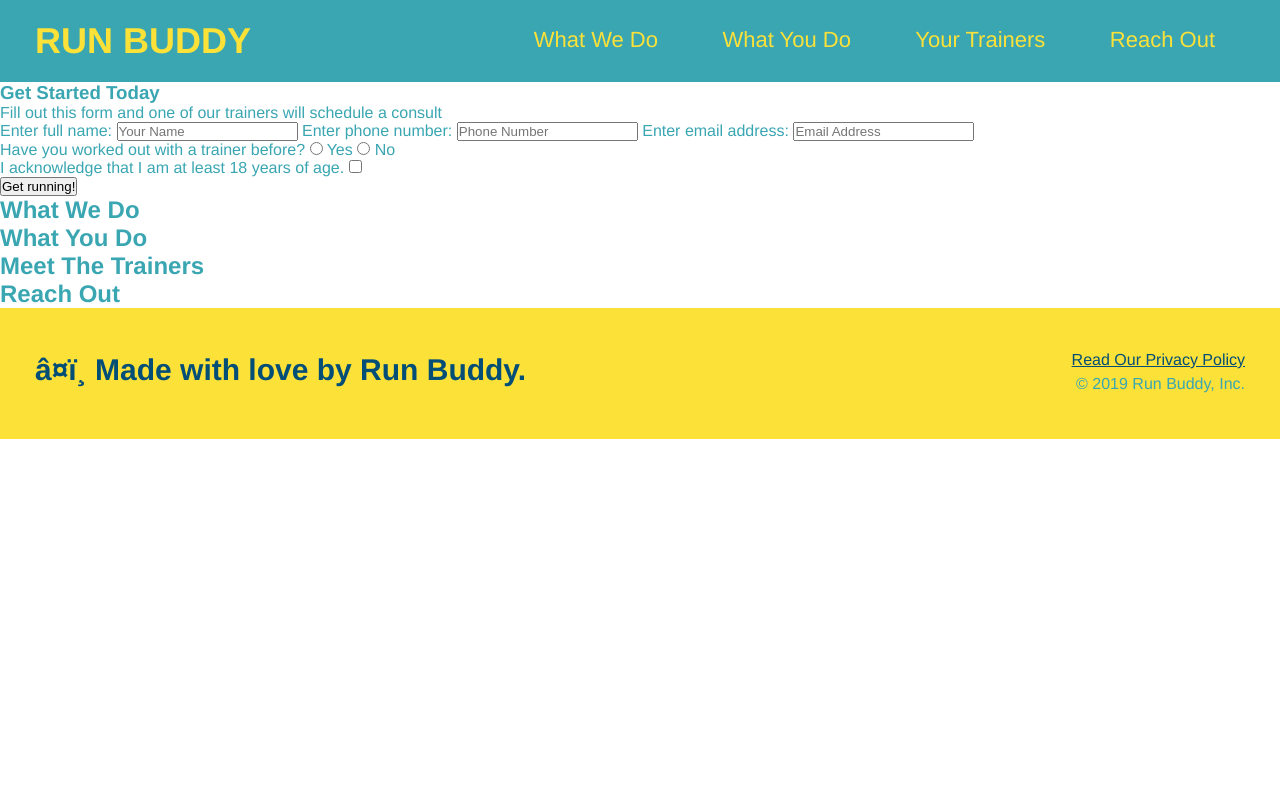
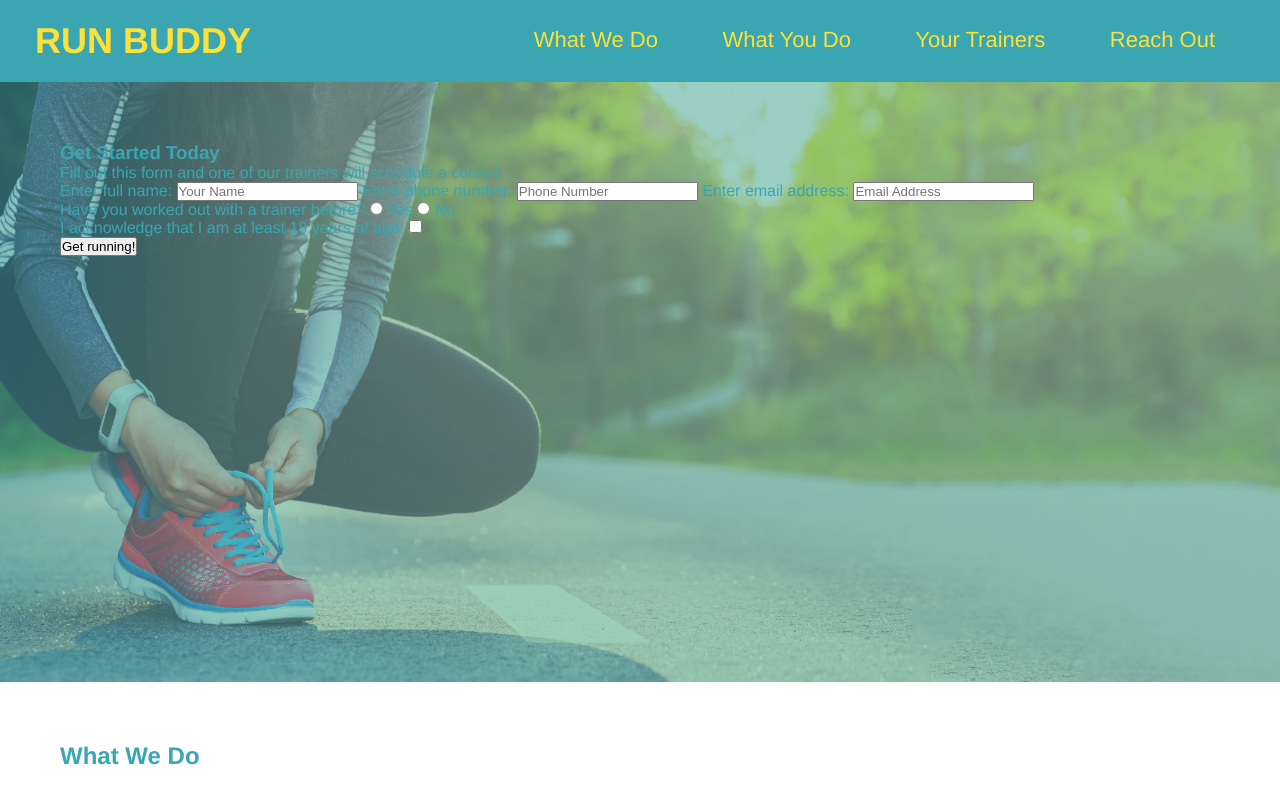
Before and after one commit to cola-mars/run--buddy, a plain HTML site: page index.html in a window 1280 px wide. Shown: the top 800 px of the page. Drawn offline with Linux system fonts and the light colour scheme.

Commit message:
update hero styling

```diff
--- a/assets/css/style.css
+++ b/assets/css/style.css
@@ -66,3 +66,22 @@ footer div {
 footer a {
     color: #024e76;
 }
+/*section elements default padding*/
+section {
+    padding: 60px;
+}
+/*hero styling*/
+.hero {
+    background-image: url("../images/hero-bg.jpg");
+    height: 600px;
+    background-size: cover;
+    background-position: center;
+}
+/*hero form*/
+.hero-form {
+    color: #024e76;
+    background-color: #fce138;
+    padding: 20px;
+    width: 500px;
+    border: solid 3px #024e76;
+}
--- a/index.html
+++ b/index.html
@@ -33,7 +33,7 @@
         </header>
 
         <!-- hero/jumbotron -->
-        <section>
+        <section class="hero">
             <div>
                 <h3>Get Started Today</h3>
                 <p>Fill out this form and one of our trainers will schedule a consult</p>
```
Also changed, not shown: assets/images/hero-bg.jpg (added).
